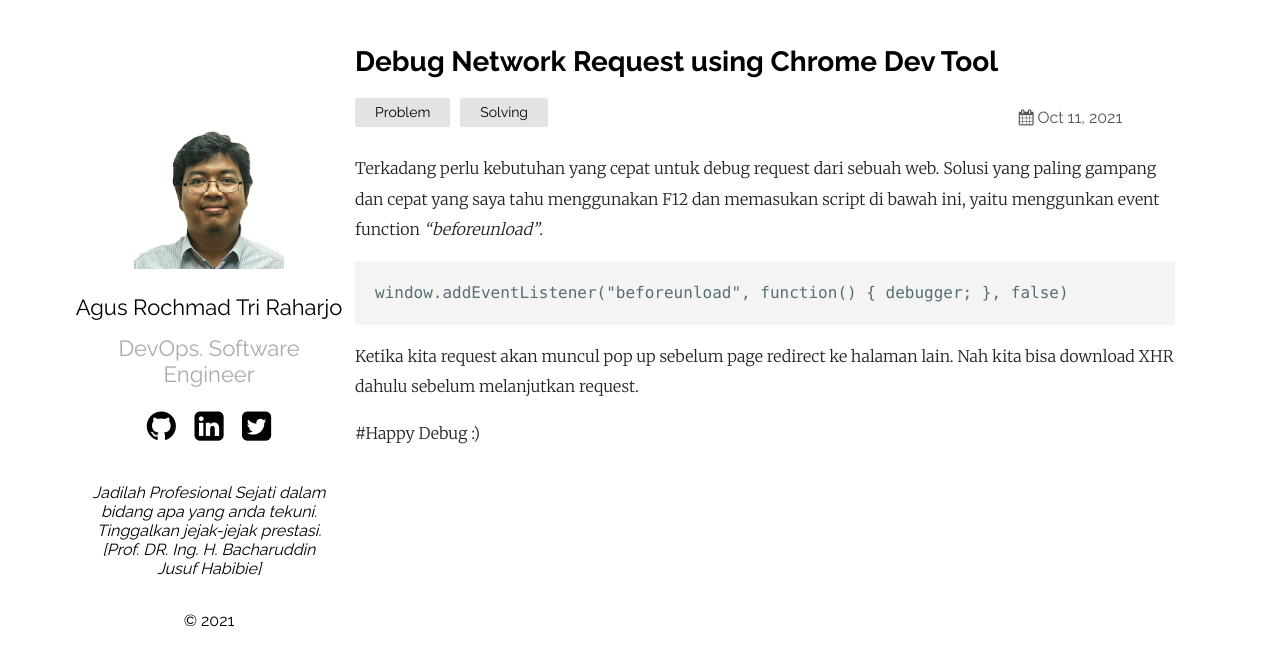
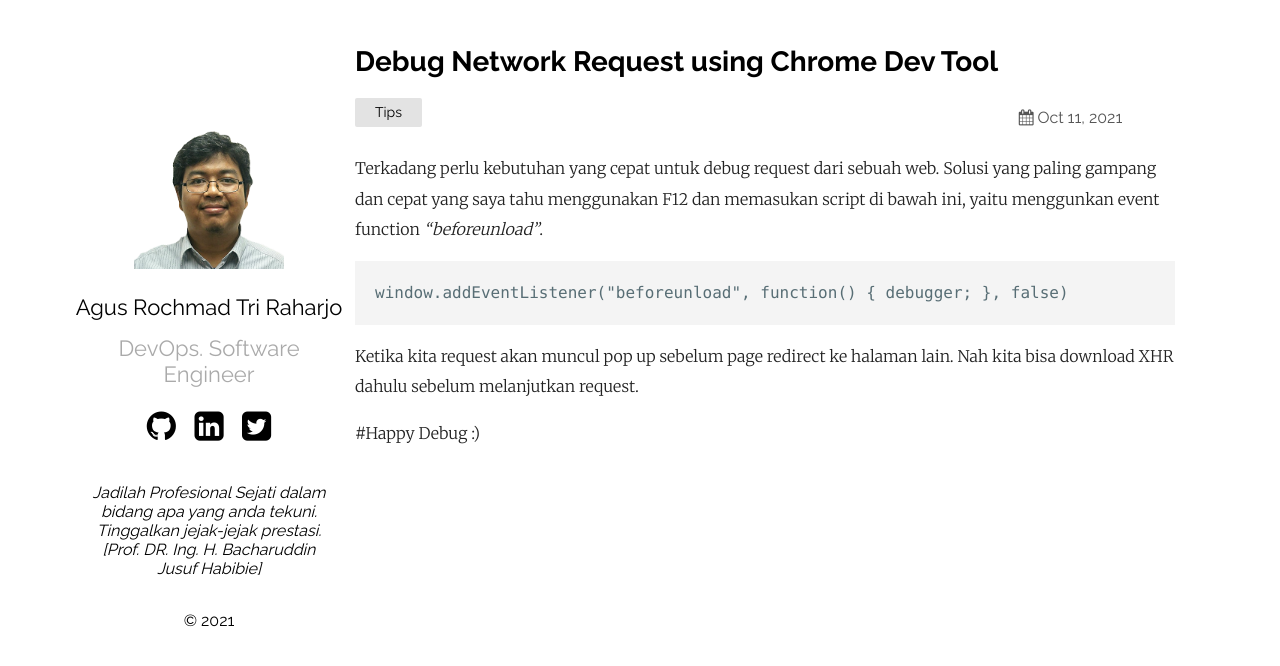
Before and after one commit to smallzero/smallzero.github.io, a Jekyll site: the page built from _posts/2021-10-11-debug-chrome-dev-tools.markdown, in a window 1280 px wide. Shown: the top 666 px of the page. Built offline with Jekyll 4.4.1, drawn with Linux system fonts in a browser that asks for light colours.

Commit message:
change categories

```diff
--- a/_posts/2021-10-11-debug-chrome-dev-tools.markdown
+++ b/_posts/2021-10-11-debug-chrome-dev-tools.markdown
@@ -2,7 +2,7 @@
 layout: post
 title:  "Debug Network Request using Chrome Dev Tool"
 date:   2021-10-11 21:00:00 +0700
-categories: Problem Solving
+categories: Tips
 excerpt: Cara debug network request menggunakan chrome Dev tool.
 ---
 Terkadang perlu kebutuhan yang cepat untuk debug request dari sebuah web. Solusi yang paling gampang dan cepat yang saya tahu menggunakan F12 dan memasukan script di bawah ini, yaitu menggunkan event function *"beforeunload"*.
```
